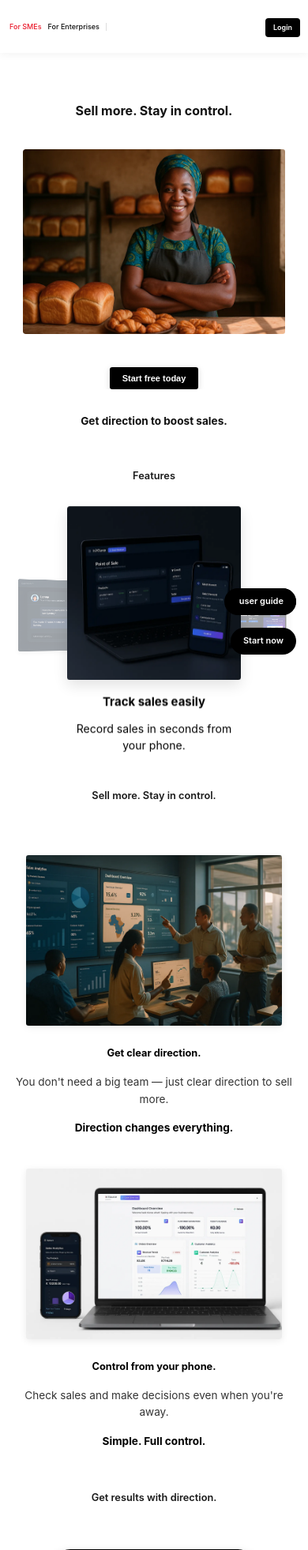
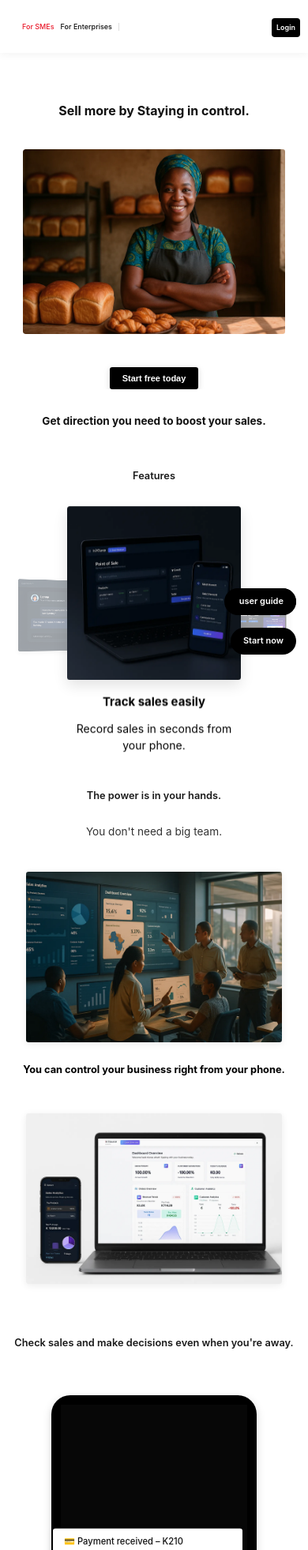
Before and after one commit to ThomasTheLee/inxource_landing_page, a Flask app: page / in a window 390 px wide. Shown: the top 1963 px of the page at 79% size. Run offline with Flask 3, Linux system fonts and the light colour scheme.

Commit message:
wording layout

```diff
--- a/templates/base.html
+++ b/templates/base.html
@@ -174,8 +174,6 @@
     @media (max-width: 768px) {
         body {
             padding-top: 60px;
-            word-wrap: break-word;
-            overflow-wrap: break-word;
         }
 
         .sticky-header {
@@ -184,18 +182,20 @@
 
         .container {
             padding: 0 10px;
-            word-wrap: break-word;
-            overflow-wrap: break-word;
         }
 
         nav {
             padding: 8px 0;
-            gap: 0;
+            gap: 12px;
+            width: 100%;
         }
 
         .left-nav {
             gap: 0;
             margin-left: 0;
+            flex: 1;
+            min-width: 0;
+            justify-content: center;
         }
 
         .logo-img {
@@ -203,8 +203,10 @@
         }
 
         .top-tabs {
-            margin-left: 0;
+            margin-left: 16px;
             gap: 4px;
+            flex: 1;
+            min-width: 0;
         }
 
         .top-tab {
@@ -232,25 +234,19 @@
         }
 
         .login-btn {
-            padding: 5px 10px !important;
+            padding: 5px 6px !important;
             font-size: 9px !important;
             border-radius: 4px !important;
             background: #000 !important;
             color: #fff !important;
             display: inline-block !important;
+            white-space: nowrap !important;
         }
 
         /* Force login button visibility on mobile */
         .nav-links li a.login-btn {
             color: #fff !important;
             background-color: #000 !important;
-            display: inline-block !important;
-            visibility: visible !important;
-            opacity: 1 !important;
-        }
-
-        .nav-links li:last-child {
-            display: block !important;
         }
 
         /* Footer CTA Section */
@@ -259,11 +255,9 @@
         }
 
         .cta-section h2 {
-            font-size: 0.85rem !important;
+            font-size: 1rem !important;
             line-height: 1.4 !important;
             padding: 0 10px;
-            word-wrap: break-word;
-            overflow-wrap: break-word;
         }
 
         .cta-section .cta-form {
@@ -278,25 +272,6 @@
             color: #000 !important;
         }
     }
-
-        /* Desktop/Mobile text visibility */
-.desktop-text {
-    display: block;
-}
-
-.mobile-text {
-    display: none;
-}
-
-@media (max-width: 768px) {
-    .desktop-text {
-        display: none;
-    }
-
-    .mobile-text {
-        display: block;
-    }
-}
 </style>
 {% block extra_css %}{% endblock %}
     <link rel="preload" as="image" href="{{ url_for('static', filename='images/woman_bakery.webp') }}">
--- a/templates/index.html
+++ b/templates/index.html
@@ -1213,7 +1213,7 @@
         <div class="section-container fixed">
             <div class="text">
                 <h1 class="desktop-text">Sell more. Make more. Stay in control.</h1>
-                <h1 class="mobile-text">Sell more. Stay in control.</h1>
+                <h1 class="mobile-text">Sell more by Staying in control.</h1>
 
                 <p class="desktop-text">
                     Inxource shows you what's happening in your shop so you always know your next move —
@@ -1257,7 +1257,7 @@
         <div class="section-container">
             <div class="text">
                 <h2 class="desktop-text">Give your business the direction that increases your sales.</h2>
-                <h2 class="mobile-text">Get direction to boost sales.</h2>
+                <h2 class="mobile-text">Get direction you need to boost your sales.</h2>
 
                 <p class="desktop-text">
                     Inxource helps you see what's going on in your shop so you know what needs attention,
@@ -1312,8 +1312,13 @@
             Sell more. Make more. Stay in control.
         </h3>
         <h3 class="mobile-text" style="text-align:center; font-size:28px; font-weight:600; margin-bottom:25px;">
-            Sell more. Stay in control.
+            The power is in your hands.
         </h3>
+
+        <p class="mobile-text" style="text-align: center;">
+            You don't need a big team.
+        </p>
+
 
         <div class="section-container fixed split-view">
             <div class="comparison-side">
@@ -1322,18 +1327,15 @@
                 </div>
                 <div class="text-compact">
                     <h3 class="desktop-text">Business moves faster when you have direction.</h3>
-                    <h3 class="mobile-text">Get clear direction.</h3>
+                    <h3 class="mobile-text">You can control your business right from your phone.</h3>
 
                     <p class="desktop-text">
                         Big companies use teams to stay on track. You don't need a big team —
                         you just need clear direction that helps your shop sell more.
                     </p>
-                    <p class="mobile-text">
-                        You don't need a big team — just clear direction to sell more.
-                    </p>
 
                     <p class="highlight desktop-text">The right direction changes everything.</p>
-                    <p class="highlight mobile-text">Direction changes everything.</p>
+                    <!--<p class="highlight mobile-text">Direction changes everything.</p>-->
                 </div>
             </div>
 
@@ -1343,18 +1345,22 @@
                 </div>
                 <div class="text-compact">
                     <h3 class="desktop-text">Now you can stay in control — from your phone.</h3>
-                    <h3 class="mobile-text">Control from your phone.</h3>
+                    <!--<h3 class="mobile-text">Control from your phone.</h3>-->
 
                     <p class="desktop-text">
                         See what's happening, check today's sales, and make the right decisions
                         even when you're not in the shop. Inxource keeps you in control.
                     </p>
+                    <!--
                     <p class="mobile-text">
                         Check sales and make decisions even when you're away.
                     </p>
-
+                    -->
                     <p class="highlight desktop-text">Simple clarity. Full control.</p>
+                    <!--
                     <p class="highlight mobile-text">Simple. Full control.</p>
+                    -->
+
                 </div>
             </div>
         </div>
@@ -1366,13 +1372,13 @@
             Give your business direction that brings results.
         </h3>
         <h3 class="mobile-text" style="text-align:center; font-size:28px; font-weight:600; margin-bottom:25px;">
-            Get results with direction.
+            Check sales and make decisions even when you're away.
         </h3>
 
         <div class="section-container">
             <div class="text">
                 <h2 class="desktop-text">To move forward, you first need to see where you are.</h2>
-                <h2 class="mobile-text">See where you are first.</h2>
+                <!--<h2 class="mobile-text">See where you are first.</h2>-->
 
                 <p class="desktop-text">
                     <strong>Inxource</strong> helps you spot what's working, what's not,
@@ -1402,10 +1408,10 @@
 
     <!-- LENNY AI -->
     <section id="lenny-ai" class="section">
+        <h2 class="mobile-text" style="text-align: center;">Ask Lenny for quick answers.</h2>
         <div class="section-container">
             <div class="text">
-                <h2 class="desktop-text">Ask Lenny — she gives you the answers fast.</h2>
-                <h2 class="mobile-text">Ask Lenny for fast answers.</h2>
+                <h2 class="desktop-text">Ask Lenny, she gives you the answers fast.</h2>
 
                 <p class="desktop-text">
                     Ask Lenny things like "How did we do today?" or "What's causing slow sales?"
@@ -1439,7 +1445,7 @@
                 Frequently Asked Questions
             </h2>
             <h2 class="mobile-text" style="text-align:center; font-size:2rem; margin-bottom:40px;">
-                FAQ
+                FAQs
             </h2>
 
             <div class="faq-item">
@@ -1622,9 +1628,14 @@
             Check what's happening, make the right moves, and increase sales.
         </p>
 
-        <button class="cta desktop-text" onclick="window.open('https://dashboard.inxource.com/signin','_blank')">Start now for free</button>
+        <button class="cta desktop-text"
+    onclick="window.open('https://dashboard.inxource.com/signin','_blank')"
+    style="display: block; margin: 0 auto;">
+    Start now for free
+</button>
+
         <div style="display: flex; justify-content: center;">
-            <button class="cta mobile-text" onclick="window.open('https://dashboard.inxource.com/signin','_blank')">
+            <button class="cta mobile-text" onclick="window.open('https://dashboard.inxource.com/signin','_blank')" style="text-align: center;">
                 Start free
             </button>
         </div>
```
